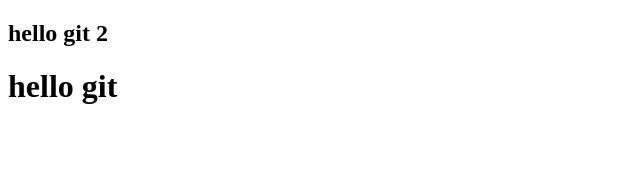
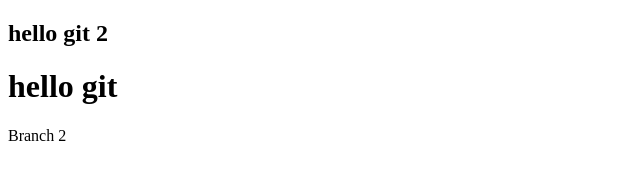
Before and after one commit to Vireyly/git_test, a plain HTML site: page index.html in a window 1280 px wide. Shown: the full height of the page, 0-640 px from the left. Drawn offline with Linux system fonts and the light colour scheme.

Commit message:
‘Branch2’

```diff
--- a/index.html
+++ b/index.html
@@ -7,5 +7,8 @@
 </head>
 <body>
 <h1>hello git</h1>
+
+Branch 2
 </body>
+
 </html>
```
